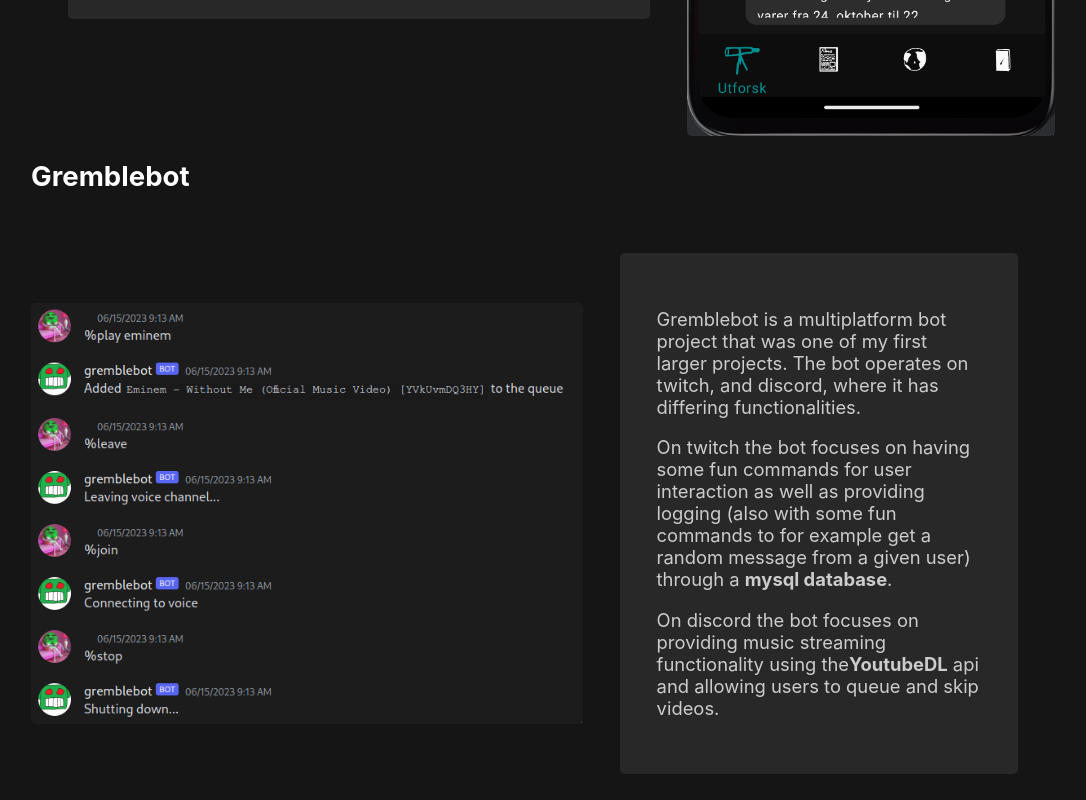
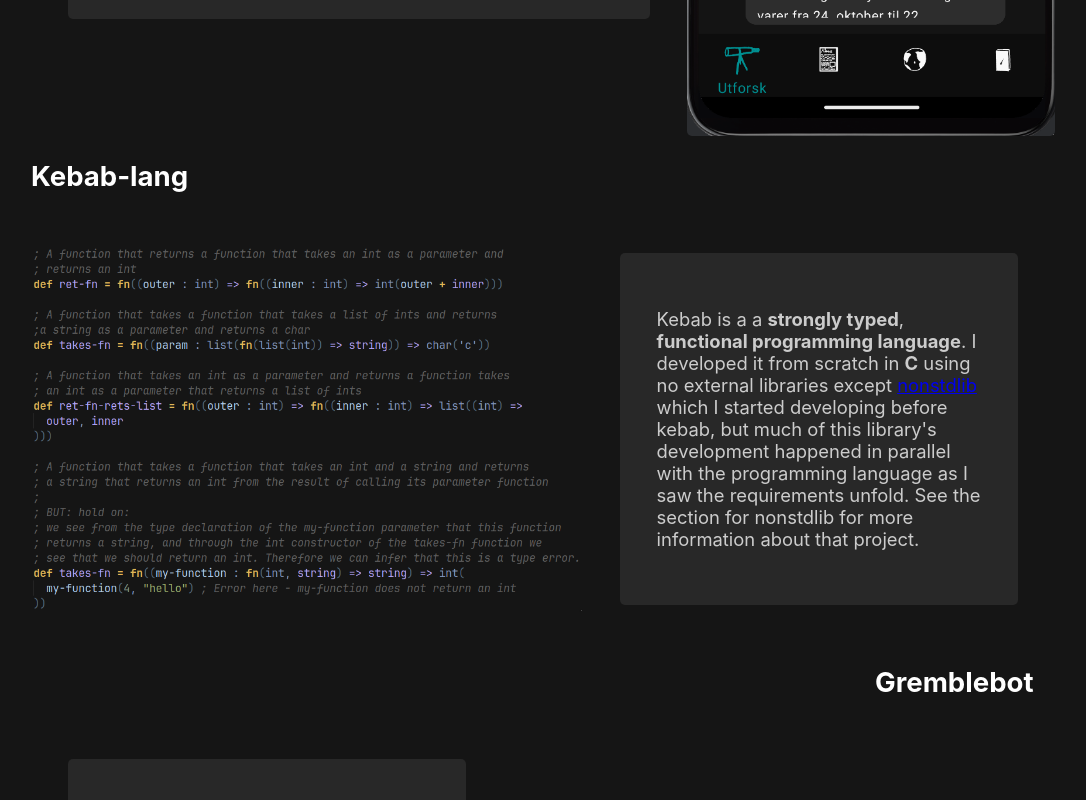
Before and after one commit to gremble0/gremble.dev, a React (Create React App) app: page / in a window 1280 px wide. Shown: the part 2140-2940 px from the top of the page, without its empty margins (97-1183 px from the left). Built offline with nearby package versions, Linux system fonts and the light colour scheme; a web font is replaced by a local one.

Commit message:
Add kebab-lang section

```diff
--- a/src/components/projects/projects.css
+++ b/src/components/projects/projects.css
@@ -18,30 +18,33 @@
 }
 
 /*** Individual projects ***/
-.nattklar, .snake, .cchat {
+.nattklar,
+.gremblebot,
+.gochat {
     display: flex;
     flex-direction: column;
     align-items: end;
 }
 
-.gremblebot, .gochat {
+.kebab-lang,
+.snake,
+.cchat {
     display: flex;
     flex-direction: column;
     align-items: start;
 }
 
-.nattklar img {
-    width: 20em;
-}
-
-
-.nattklar-body, .cchat-body, .snake-body {
+.nattklar-body,
+.gremblebot-body,
+.gochat-body {
     display: flex;
     flex-direction: row-reverse;
     align-items: center;
 }
 
-.gremblebot-body, .gochat-body {
+.kebab-lang-body,
+.snake-body,
+.cchat-body {
     display: flex;
     align-items: center;
 }
@@ -54,6 +57,14 @@
     color: #cccccc;
 }
 
+.kebab-lang img {
+    width: 30em;
+}
+
+.nattklar img {
+    width: 20em;
+}
+
 .gremblebot img {
     width: 30em;
 }
--- a/src/constants.tsx
+++ b/src/constants.tsx
@@ -8,9 +8,7 @@
         url: "https://github.com/gremble0/nattklar",
         description: (
             <div className="project-description">
-                <p>Nattklar is a fully featured <b>android application</b> for stargazing I developed
-                   with a team of students. In terms of frameworks and technologies used to develop nattklar
-                   it was written in <b>Kotlin</b> with <b>Jetpack Compose</b></p>
+                <p>Nattklar is a fully featured <b>android application</b> for stargazing I developed with a team of students. In terms of frameworks and technologies used to develop nattklar it was written in <b>Kotlin</b> with <b>Jetpack Compose</b></p>
                 <p>The main features of the app are:</p>
                 <ul>
                     <li>A home screen displaying the most relevant</li>
@@ -20,10 +18,17 @@
                     <li>A news screen displaying recent stargazing events that updates whenever
                         relevant news are broadcasted by some select news sources</li>
                 </ul>
-                <p>For this project i was largely in charge of implementing the home screen and
-                   the interactive map, as well as managing large amounts of the <b>documentation</b>.
-                   For more details about the project check out the <a href="https://github.com/gremble0/nattklar">
-                   github!</a></p>
+                <p>For this project i was largely in charge of implementing the home screen and the interactive map, as well as managing large amounts of the <b>documentation</b>. For more details about the project check out the <a href="https://github.com/gremble0/nattklar"> github!</a></p>
+            </div>
+        ),
+    },
+    {
+        projectName: "kebab-lang",
+        imageSrc: "/assets/images/kebab.png",
+        url: "https://github.com/gremble0/kebab",
+        description: (
+            <div className="project-description">
+                <p>Kebab is a a <b>strongly typed</b>, <b>functional programming language</b>. I developed it from scratch in <b>C</b> using no external libraries except <a href="https://github.com/gremble0/nonstdlib">nonstdlib</a> which I started developing before kebab, but much of this library's development happened in parallel with the programming language as I saw the requirements unfold. See the section for nonstdlib for more information about that project.</p>
             </div>
         ),
     },
@@ -33,13 +38,9 @@
         url: "https://github.com/gremble0/gremblebot",
         description: (
             <div className="project-description">
-                <p>Gremblebot is a multiplatform bot project that was one of my first larger projects.
-                   The bot operates on twitch, and discord, where it has differing functionalities.</p>
-                <p>On twitch the bot focuses on having some fun commands for user interaction as well
-                   as providing logging (also with some fun commands to for example get a random message
-                   from a given user) through a <b>mysql database</b>.</p>
-                <p>On discord the bot focuses on providing music streaming functionality using the
-                   <b>YoutubeDL</b> api and allowing users to queue and skip videos.</p>
+                <p>Gremblebot is a multiplatform bot project that was one of my first larger projects. The bot operates on twitch, and discord, where it has differing functionalities.</p>
+                <p>On twitch the bot focuses on having some fun commands for user interaction as well as providing logging (also with some fun commands to for example get a random message from a given user) through a <b>mysql database</b>.</p>
+                <p>On discord the bot focuses on providing music streaming functionality using the <b>YoutubeDL</b> api and allowing users to queue and skip videos.</p>
             </div>
         ),
     },
@@ -50,9 +51,7 @@
         description: (
             <div className="project-description">
                 <p>Cchat is the GUI client for its sister project Gochat - the server application for Cchat.</p>
-                <p>Cchat uses <b>Raylib</b> to display the GUI and the standard <b>C</b> library to maintain
-                    separate <b>threads</b> for the different components of the program as well as
-                    communicating with the server over a <b>TCP</b> connection</p>
+                <p>Cchat uses <b>Raylib</b> to display the GUI and the standard <b>C</b> library to maintain separate <b>threads</b> for the different components of the program as well as communicating with the server over a <b>TCP</b> connection</p>
             </div>
         ),
     },
@@ -65,7 +64,7 @@
                 <p>Gochat is the server application for its sister project Cchat - the GUI client for Gochat</p>
                 <p>As the creative name implies gochat is written in <b>Go</b></p>
                 <p>Similar to gremblebot gochat also logs information about users and messages that connect
-                   to the server with a <b>postgres database</b>.</p>
+                    to the server with a <b>postgres database</b>.</p>
             </div>
         ),
     },
```
Also changed, not shown: public/assets/images/kebab.png (added), 1 other file (tests, documents, lock files or other folders).
